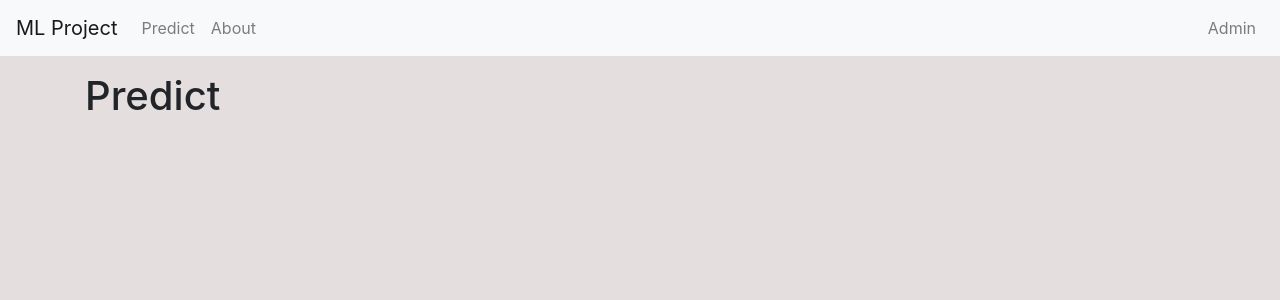
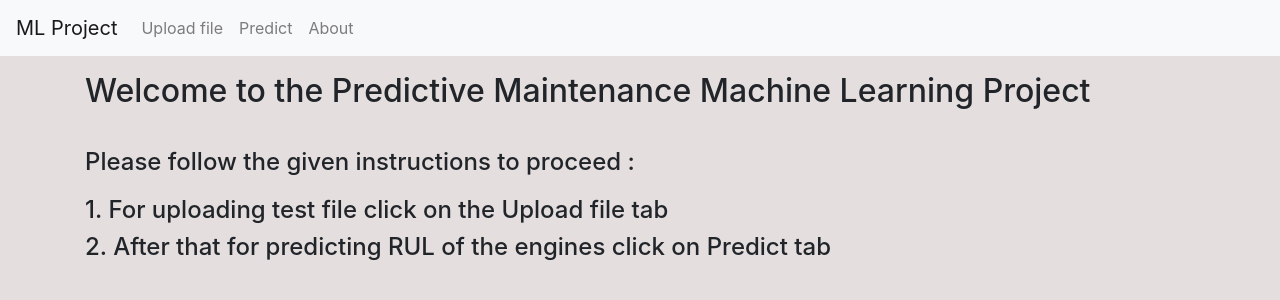
Before and after one commit to vkdhiman93/Predictive_Maintenance_Project, a Flask app: page / in a window 1280 px wide. Shown: the top 300 px of the page. Run offline with Flask 2, Linux system fonts and the light colour scheme; some libraries are stand-ins or nearby versions.

Commit message:
frontend changes

```diff
--- a/templates/public/index.html
+++ b/templates/public/index.html
@@ -8,7 +8,13 @@
 <div class="container">
   <div class="row">
     <div class="col">
-      <h1>Predict</h1>
+      <h2>Welcome to the Predictive Maintenance Machine Learning Project</h2>
+
+      <h4 style="margin-top:1cm;">Please follow the given instructions to proceed : </h4>
+
+      <h4 style="margin-top:0.5cm;">1. For uploading test file click on the Upload file tab </h4>
+
+      <h4>2. After that for predicting RUL of the engines click on Predict tab </h4>
     </div>
   </div>
 </div>
--- a/templates/public/predict.html
+++ b/templates/public/predict.html
@@ -10,7 +10,7 @@
       <h1>Predict</h1>
       <hr>
 
-      <h4>Prediction</h4>
+      <h4>Prediction done successfully</h4>
       <hr>
       {% for table in tables %}
             {{titles[loop.index]}}
--- a/templates/public/templates/public_template.html
+++ b/templates/public/templates/public_template.html
@@ -26,6 +26,9 @@
         <div class="collapse navbar-collapse" id="navbarNav">
             <ul class="navbar-nav">
                 <li class="nav-item">
+                    <a class="nav-link" href="/upload_txt">Upload file</a>
+                </li>
+                <li class="nav-item">
                     <a class="nav-link" href="/predict">Predict</a>
                 </li>
                 <li class="nav-item">
@@ -34,13 +37,6 @@
             </ul>
         </div>
 
-        <div class="collapse navbar-collapse" id="navbarNav">
-            <ul class="navbar-nav ml-auto">
-                <li class="nav-item">
-                    <a class="nav-link" href="/admin/dashboard">Admin</a>
-                </li>
-            </ul>
-        </div>
 
     </nav>
     <main>
```
